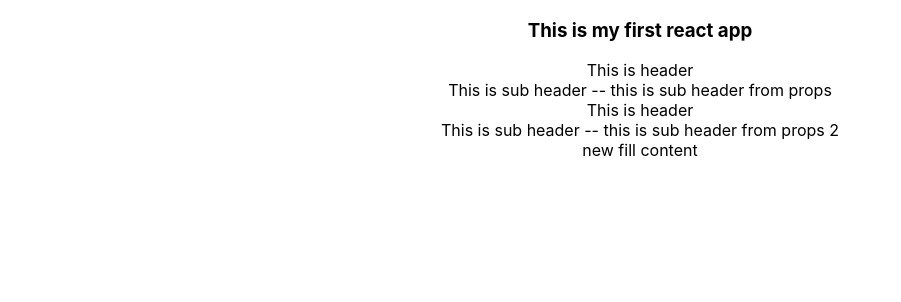
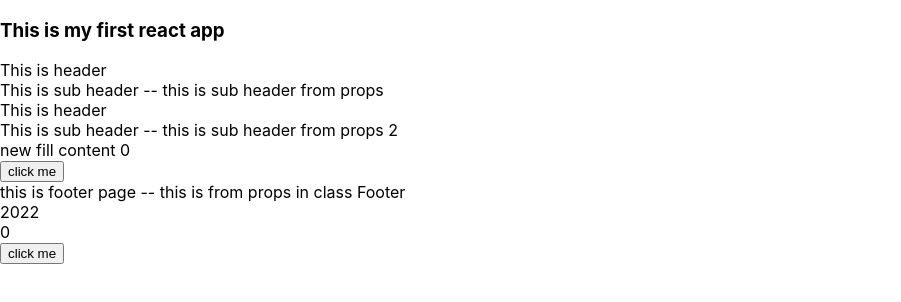
Before and after one commit to savirafatika/React-basicexe, a React (Create React App) app: page / in a window 1280 px wide. Shown: the top 302 px of the page, without its empty margins (0-901 px from the left). Built offline with nearby package versions, Linux system fonts and the light colour scheme.

Commit message:
class component and state

```diff
--- a/src/App.js
+++ b/src/App.js
@@ -1,5 +1,6 @@
-import logo from './logo.svg';
-import './App.css';
+// import logo from './logo.svg';
+// import './App.css';
+import React from 'react'
 import Content from './component/Content'
 
 function Header(props) {
@@ -10,6 +11,52 @@ function Header(props) {
     </div>
   )
 }
+
+class Footer extends React.Component{
+  constructor(props){
+    // contoh penggunaan state di class component
+    super(props)
+    this.state = {
+      year: 0
+    }
+  }
+  render() {
+    if (this.props.year < 2020) {
+      return null
+    } else {
+      return (
+        <div>
+          this is footer page -- {this.props.fillFooter}
+          <div>{this.props.year + 2}</div>
+          {/* <div>{this.state.year + this.props.year}</div> */}
+          <div>{this.state.year}</div>
+          <div>
+              <button onClick={() => this.setState({year: 2025})}>click me</button>
+          </div>
+        </div>
+      )
+    }
+  }
+}
+
+function App() {
+  return (
+    <div className="App">
+      <h3>This is my first react app</h3>
+      {/* contoh pemanggilan component header dan content */}
+      {/* <Header /> */}
+      {/* contoh pemanggilan nama props */}
+      <Header subHeader={"this is sub header from props"} />
+      <Header subHeader={"this is sub header from props 2"} />
+      <Content fillContent={"this is from props fillContent"} />
+      <Footer fillFooter={"this is from props in class Footer"} year={2020} />
+    </div>
+  )
+}
+
+export default App;
+
+
 
 // function Content(props) {
 //   if (props.fillContent) {
@@ -26,22 +73,7 @@ function Header(props) {
 //   }
 // }
 
-function App() {
-  return (
-    <div className="App">
-      <h3>This is my first react app</h3>
-      {/* contoh pemanggilan component header dan content */}
-      {/* <Header /> */}
-      {/* contoh pemanggilan nama props */}
-      <Header subHeader={"this is sub header from props"} />
-      <Header subHeader={"this is sub header from props 2"} />
-      <Content fillContent={"this is from props fillContent"} />
-    </div>
-  )
-}
-
-export default App;
-
+// functional component & Props:
 // component dapat disimpan ke dalam fungsi / semua didalam fungsi bisa disebut component
 // pada 1 fungsi hanya bisa returning 1 component, jika > 1 component dimasukkan saja kedalam component menjadi subcomponent contoh seperti fungsi Header
 // Props = “model” data yang memiliki fungsi ganda yaitu selain untuk menyimpan data, Props juga berfungsi untuk “melempar data” antar components view jika ada perubahan data di state.
@@ -50,3 +82,8 @@ export default App;
 // nama props dapat diisi dengan nilai dinamis, contoh seperti subHeader={"this is sub header ..."}
 // props bisa diiberi kondisi percabangan, bisa didalam component yg di return atau bisa diluar return
 // jika memanggil component diluar file ini import dulu nama filenya lalu baru panggil nama component nya
+
+// class component & state:
+// pada class component tidak bisa langsung returing component, sebelumnya lakukan dulu render(){ return(...) }
+// memanggil props pada class menggunakan this, contoh nya ada pada class Footer this.props.fillFooter
+// state bisa dimasukkan dalam constructor
--- a/src/component/Content.jsx
+++ b/src/component/Content.jsx
@@ -1,11 +1,18 @@
+import React,{useState} from 'react'
+
 function Content(props) {
+   // contoh penggunaan state di functional component
+   const [year, setYear] = useState(0)
    if (props.fillContent) {
       let newFillContent = "new fill content"
       return (
          <div>
             {/* {props.fillContent ? "available" : "unavailable"} */}
             {/* {props.fillContent} */}
-            {newFillContent}
+            {`${newFillContent} ${year}`}
+            <div>
+               <button onClick={() => setYear(2025)}>click me</button>
+            </div>
          </div>
       )
    } else {
```
Also changed, not shown: 1 other file (tests, documents, lock files or other folders).
